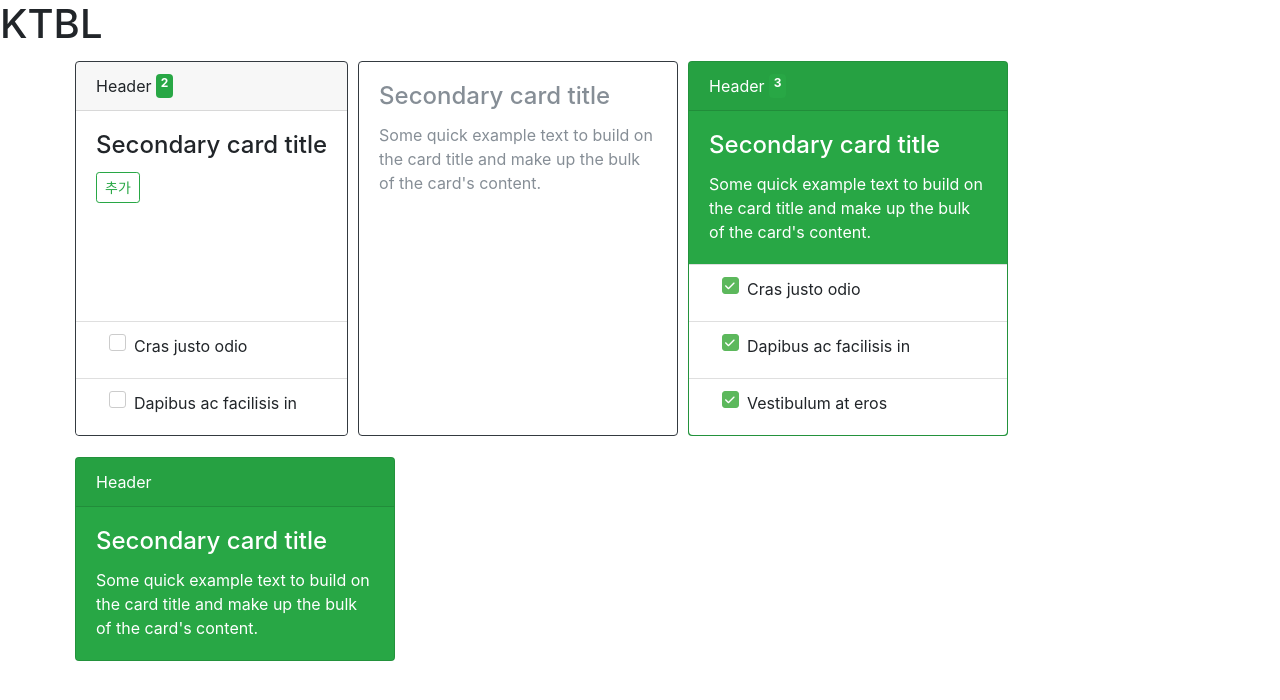
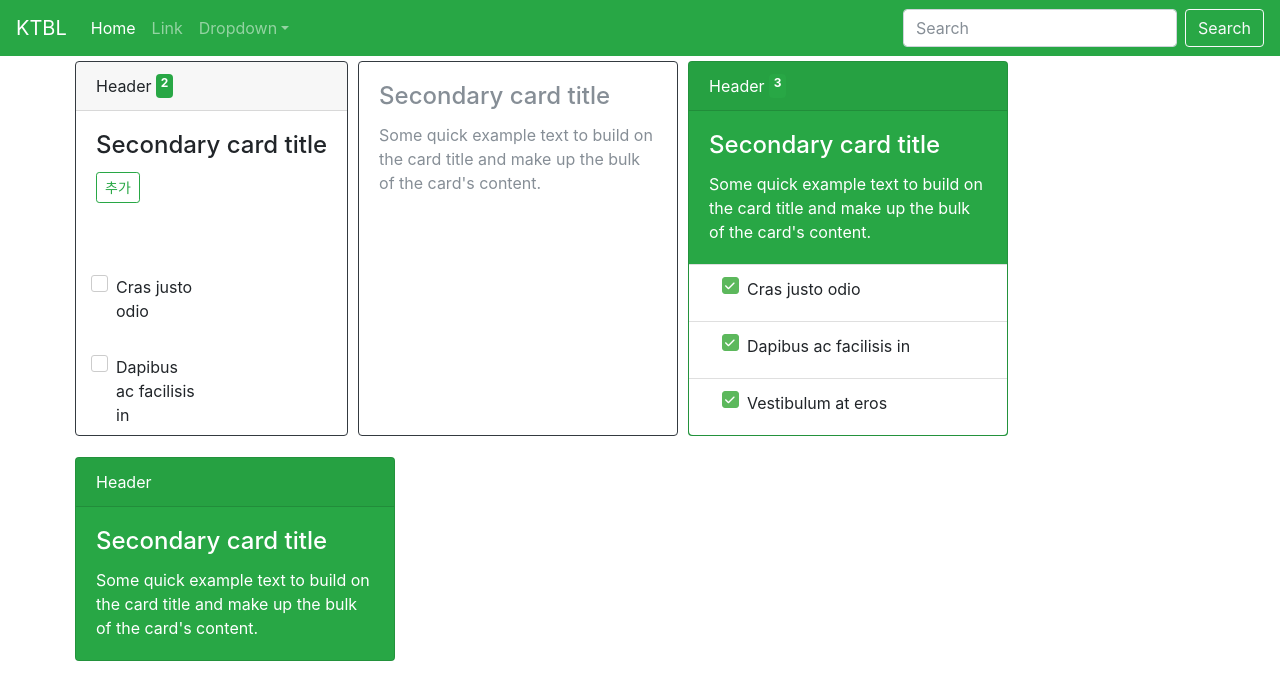
Before and after one commit to ignita/Kick-the-BUCKET-LIST, a plain HTML site: page index.html in a window 1280 px wide. Drawn offline with nearby package versions, Linux system fonts and the light colour scheme; a small style sheet from the web is missing.

Commit message:
navbar 추가

```diff
--- a/index.html
+++ b/index.html
@@ -12,8 +12,40 @@
 </head>
 
 <body>
+  <nav class="navbar navbar-expand-lg navbar-dark bg-success">
+    <a class="navbar-brand" href="#">KTBL</a>
+    <button class="navbar-toggler" type="button" data-toggle="collapse" data-target="#navbarSupportedContent" aria-controls="navbarSupportedContent"
+      aria-expanded="false" aria-label="Toggle navigation">
+      <span class="navbar-toggler-icon"></span>
+    </button>
+
+    <div class="collapse navbar-collapse" id="navbarSupportedContent">
+      <ul class="navbar-nav mr-auto">
+        <li class="nav-item active">
+          <a class="nav-link" href="#">Home <span class="sr-only">(current)</span></a>
+        </li>
+        <li class="nav-item">
+          <a class="nav-link" href="#">Link</a>
+          </a>
+          <li class="nav-item dropdown">
+            <a class="nav-link dropdown-toggle" href="#" id="navbarDropdown" role="button" data-toggle="dropdown" aria-haspopup="true"
+              aria-expanded="false">
+            Dropdown</a>
+            <div class="dropdown-menu" aria-labelledby="navbarDropdown">
+              <a class="dropdown-item" href="#">Action</a>
+              <a class="dropdown-item" href="#">AAction</a>
+              <div class="dropdown-divider"></div>
+              <a class="dropdown-item" href="#">Something different</a>
+            </div>
+          </li>
+      </ul>
+      <form class="form-inline my-2 my-lg-0">
+        <input class="form-control mr-sm-2" type="search" placeholder="Search" aria-label="Search">
+        <button class="btn btn-outline-light my-2 my-sm-0" type="submit">Search</button>
+      </form>
+    </div>
+  </nav>
   <div id="page">
-    <h1>KTBL<span id="counter"></span></h1>
     <div class="container">
       <div class="flex-row row">
         <div class="card border-dark mb-3" style="max-width: 20rem;">
@@ -22,14 +54,15 @@
             <h4 class="card-title">Secondary card title</h4>
             <button type="button" class="btn btn-sm btn-outline-success btn-add" data-toggle="modal" data-target="#exampleModal">추가</button>
           </div>
-          <ul class="list-group list-group-flush">
-            <li class="list-group-item">
+          <div>
+            <div class="col-md-6">
               <div class="checkbox checkbox-success"><input id="chk1_1" class="styled" type="checkbox"><label for="chk1_1">Cras justo odio</label></div>
-            </li>
-            <li class="list-group-item">
+            </div>
+            <div class="col-md-6">
               <div class="checkbox checkbox-success"><input id="chk1_2" class="styled" type="checkbox"><label for="chk1_2">Dapibus ac facilisis in</label></div>
-            </li>
-          </ul>
+            </div>
+          </div>
+
         </div>
         <div class="card border-dark mb-3" style="max-width: 20rem;">
           <div class="card-body text-secondary">
```
